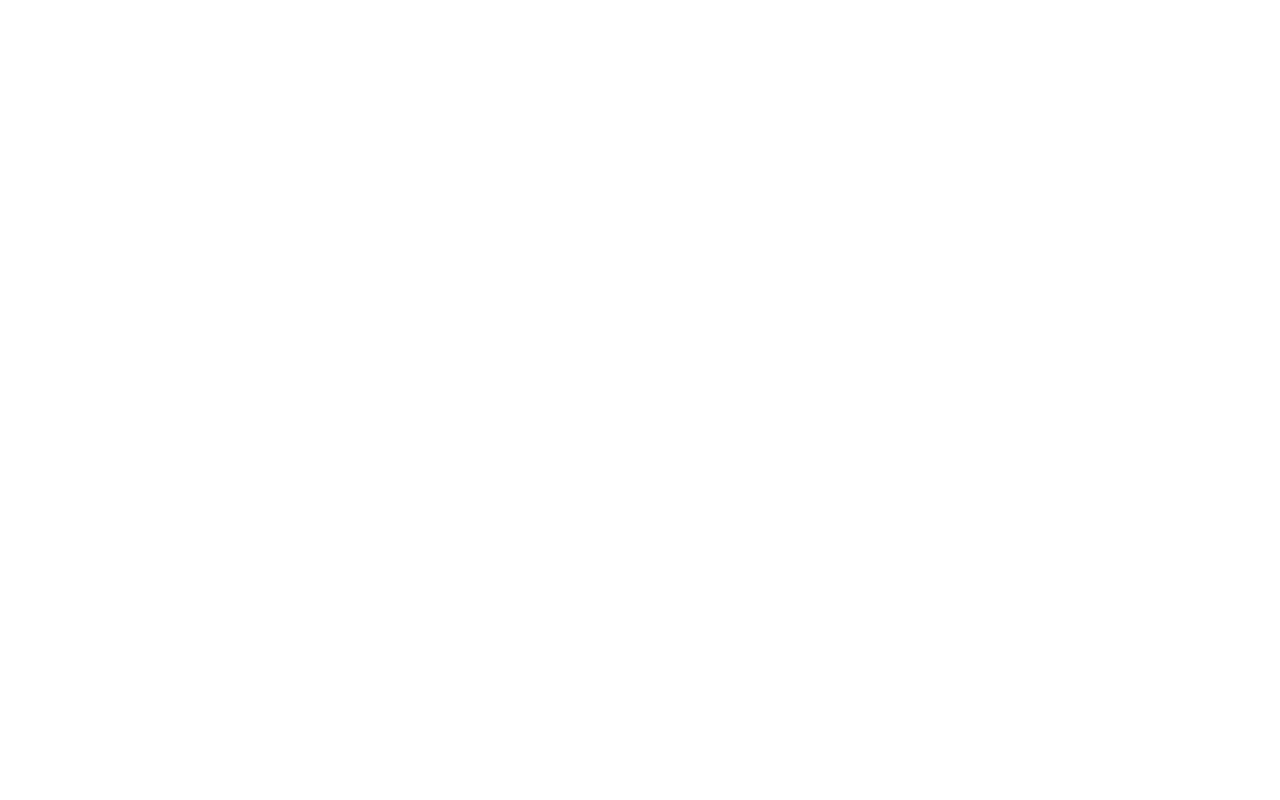
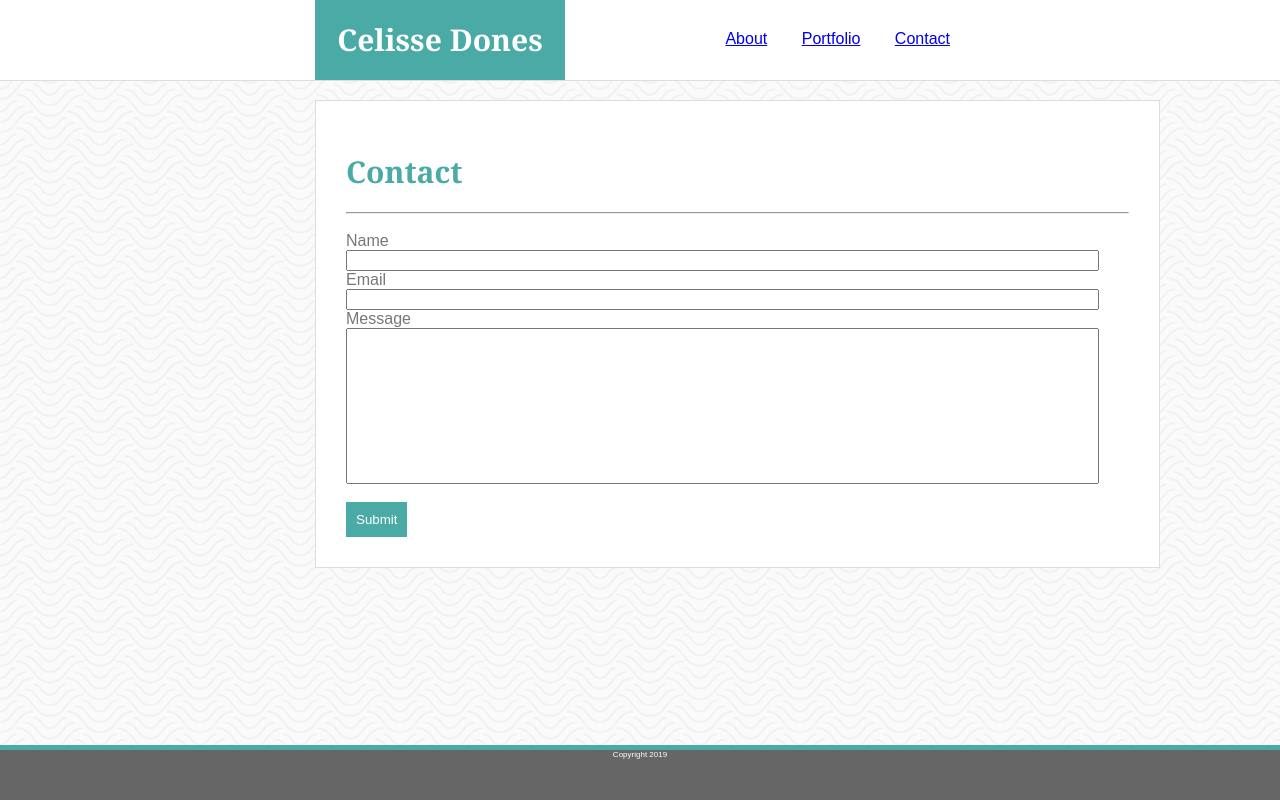
Before and after one commit to CelisseD/Basic-Portfolio, a plain HTML site: page contact.html in a window 1280 px wide. Drawn offline with Linux system fonts and the light colour scheme.

Commit message:
finished edits to contact.html

```diff
--- a/assets/css/style.css
+++ b/assets/css/style.css
@@ -8,10 +8,11 @@ body {
 
 header {
     background-color: #ffffff;
-    border-color: blue;
-    border-bottom: 2px;
     width: 100%;
-    height: 80px;;
+    height: 80px;
+    border-bottom-color: #dddddd;
+    border-bottom-style: solid;
+    border-bottom-width: 1px;
 }
 
 h1 {
@@ -42,7 +43,6 @@ ul {
     list-style-type: none;
     float: right;
     margin-top: 30px;
-    /* margin-right: 240px; */
     font-family: "Arial", "Helvetica Neue", Helvetica, sans-serif;
     color: #777777;
 }
@@ -61,11 +61,8 @@ li {
     margin: 0 auto;
 }
 
-
-
 .module {
     float: left;
-
     background-color: #ffffff;
     padding: 30px;
     border: 1px solid #dddddd;
@@ -77,8 +74,44 @@ li {
     margin-right: 30px;
 }
 
+.contactForm {
+    float: left;
+    margin-top: 10px;
+    margin-right: 30px;
+}
+
+#formButton {
+    background-color: #4aaaa5;
+    padding: 10px;
+    color: white;
+    border: 0;
+}
+
 p {
     display: block;
     margin-top: 50px;
 
 }
+
+#page-container {
+    position: relative;
+    min-height: 100vh;
+  }
+  #content-wrap {
+    padding-bottom: 2.5rem;    /* Footer height */
+  }
+
+  #footer {
+    position: absolute;
+    bottom: 0;
+    width: 100%;
+    height: 50px;            /* Footer height */
+    background-color: #666666;
+    border-top-color: #4aaaa5;
+    border-top-style: solid;
+    border-top-width: 5px;
+    text-align: center;
+    color: white;
+    font-size: 8px;
+    margin-top: 10px;
+    }
--- a/contact.html
+++ b/contact.html
@@ -0,0 +1,53 @@
+<!DOCTYPE html>
+<html lang="en">
+
+<head>
+    <meta charset="UTF-8">
+    <title>Celisse Dones Portfolio</title>
+    <link rel="stylesheet" href="assets/css/style.css">
+</head>
+
+<body>
+    <div id="pageContainer">
+    <!-- Name and Navigation Bar    -->
+    <header>
+        <div class="navigation">
+            <h1 id="logo">Celisse Dones</h1>
+            <nav>
+                <ul>
+                    <li><a href="index.html">About</a></li>
+                    <li><a href="portfolio.html">Portfolio</a></li>
+                    <li><a href="#">Contact</a></li>
+                </ul>
+            </nav>
+        </div>
+    </header>
+
+    <!-- Main Content Area -->
+    <div id="container">
+        <div class="module">
+            <h1>Contact</h1>
+            <hr>
+            <section class="contactForm">
+                <form>
+                    Name<br>
+                    <input type="text" name="firstname" size=91><br>
+                    Email<br>
+                    <input type="text" name="lastname" size=91><br>
+                    Message<br>
+                    <input type="message" size=91 style="height:150px";><br>
+                  </form><br>
+                  <button id="formButton">Submit</button>
+            </section>
+
+        </div>
+    </div>
+
+    <footer id="footer">
+Copyright 2019
+    </footer>
+
+</div>
+</body>
+
+</html>
```
Also changed, not shown: index.html (+7 -0 lines), portfolio.html (+48 -0 lines).
